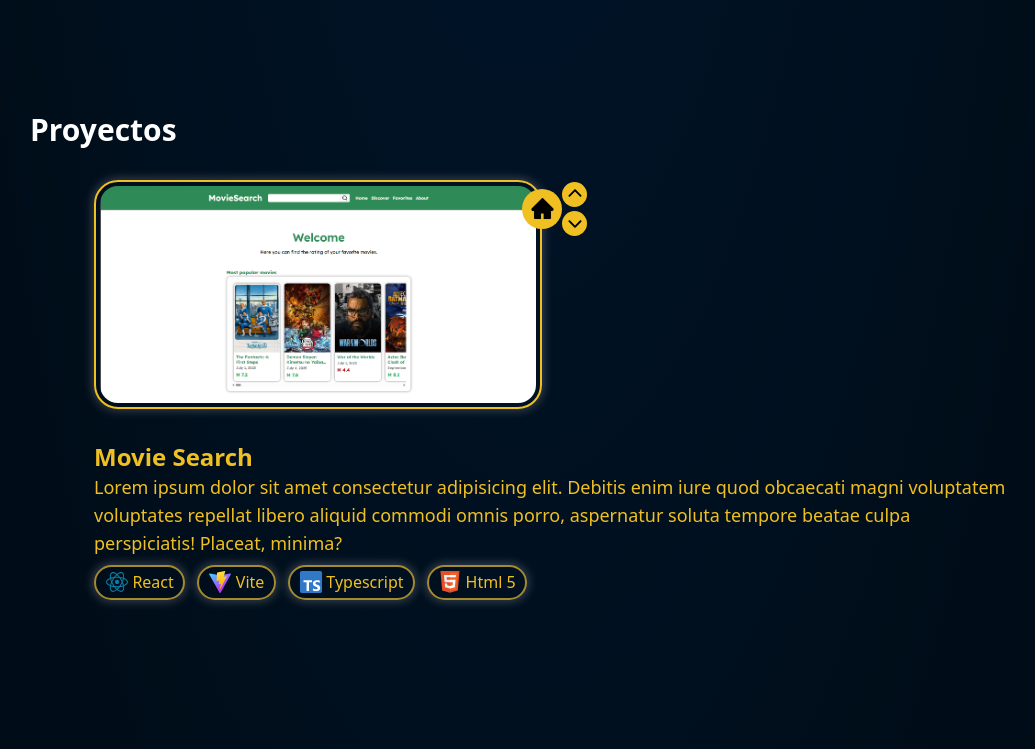
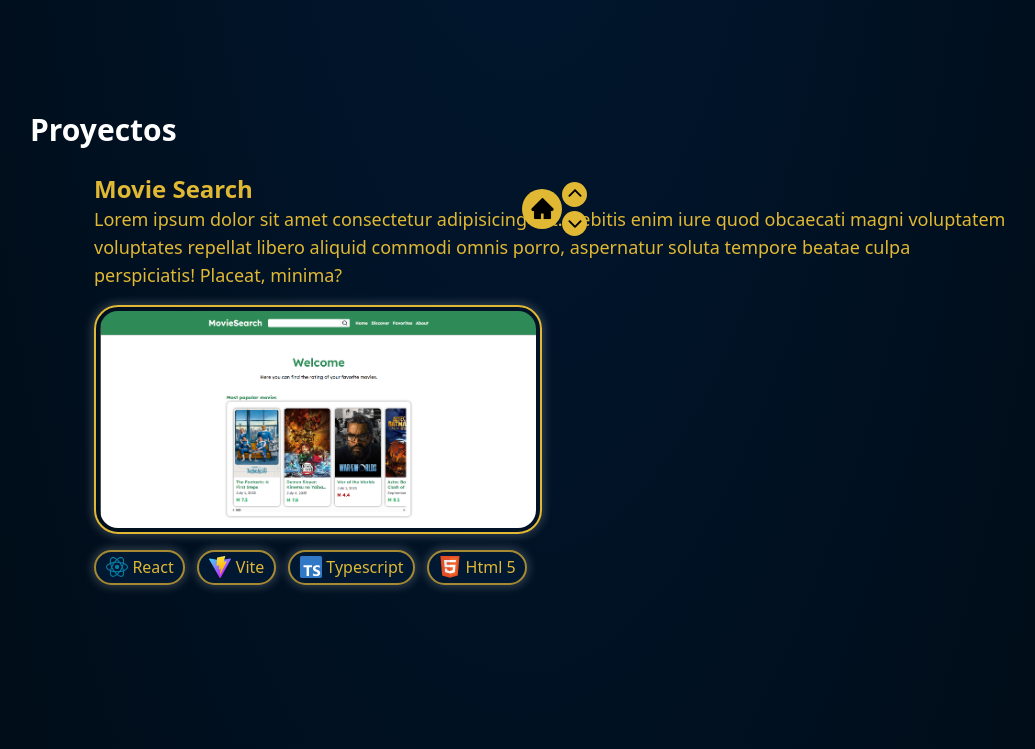
Before and after one commit to JeremyNazareth/portfolio, a Next.js app: page / in a window 1280 px wide. Shown: the part 544-1293 px from the top of the page, without its empty margins (118-1153 px from the left). Built offline with nearby package versions, Linux system fonts and the light colour scheme; a web font is replaced by a local one.

Commit message:
fix: semantic corrections

```diff
--- a/app/globals.css
+++ b/app/globals.css
@@ -2,10 +2,11 @@
 
 
 @theme inline {
-  --color-primary: #00152b;
-  --color-secondary: #F0C022;
+  --color-primary: #011833;
+  --color-secondary: #E0B834;
   --font-primary:'Baloo 2 Variable', system-ui;
   --font-secondary: 'Funnel Sans Variable', sans-serif;
+  --font-testing: 'JetBrains Mono Variable', monospace;
   --shadow-primary: rgba(255, 255, 255, 0.2) 0px 0px 10px 2px;
 }
 
@@ -27,6 +28,7 @@
 
   .badge{
     display: inline-flex;
+    background-color: var(--color-primary);
     border-radius: 1.5rem;
     width: auto;
     padding: 0.2rem 0.6rem;
--- a/app/layout.tsx
+++ b/app/layout.tsx
@@ -2,6 +2,7 @@ import type { Metadata } from "next";
 import "./globals.css";
 import '@fontsource-variable/funnel-sans'
 import '@fontsource-variable/baloo-2';
+import '@fontsource-variable/jetbrains-mono';
 
 export const metadata: Metadata = {
   title: "Jeremy Portfolio",
@@ -21,7 +22,7 @@ export default function RootLayout({
   return (
     <html lang="en">
       <body>
-        <header id="header" className="px-5 py-1 my-10 lg:max-w-5xl md:max-w-2xl mx-auto flex justify-between rounded-full border-2">
+        <header id="header" className="shadow-primary bg-primary px-5 py-1 my-10 lg:max-w-5xl md:max-w-2xl mx-auto flex justify-between rounded-full border-2">
           <a className="text-3xl font-semibold text-white" href="#home">Jeremy Nazareth</a>
 
           <nav className="flex text-lg/10 font-medium gap-5">
--- a/app/page.tsx
+++ b/app/page.tsx
@@ -23,14 +23,15 @@ export default function Page(){
         </div>
 
         <section id="projects">
-            <h1 className="text-3xl font-bold text-white">Proyectos</h1>
+            <h1 className="text-3xl font-semibold text-white">Proyectos</h1>
             <article className="mt-2">
-                <div>
-                    <img className="border-2 rounded-3xl p-1 my-8 w-md shadow-primary" src="movieSearch_Project.png" alt="" />
-                    <h1 className="text-2xl font-bold"> Movie Search</h1>
+                <header>
+                    <h1 className="text-2xl font-semibold"> Movie Search</h1>
                     <p className="text-lg">Lorem ipsum dolor sit amet consectetur adipisicing elit. Debitis enim iure quod obcaecati magni voluptatem voluptates repellat libero aliquid commodi omnis porro, aspernatur soluta tempore beatae culpa perspiciatis! Placeat, minima?</p>
-                </div>
-                <ul className="flex gap-3 mt-2">
+                </header>
+
+                <img className="border-2 rounded-3xl p-1 my-4 w-md shadow-primary" src="movieSearch_Project.png" alt="" />
+                <ul className="flex gap-3 mt-3">
                     <li className="badge items-center">
                         <img className="badgeIcon" src="React_light.svg" alt="" />
                         <p>React</p>
--- a/package.json
+++ b/package.json
@@ -11,7 +11,8 @@
   "dependencies": {
     "@fontsource-variable/baloo-2": "^5.2.7",
     "@fontsource-variable/funnel-sans": "^5.2.8",
-    "next": "16.0.3",
+    "@fontsource-variable/jetbrains-mono": "^5.2.8",
+    "next": "^16.0.8",
     "react": "19.2.0",
     "react-dom": "19.2.0",
     "react-icons": "^5.5.0"
```
Also changed, not shown: 1 other file (tests, documents, lock files or other folders).
